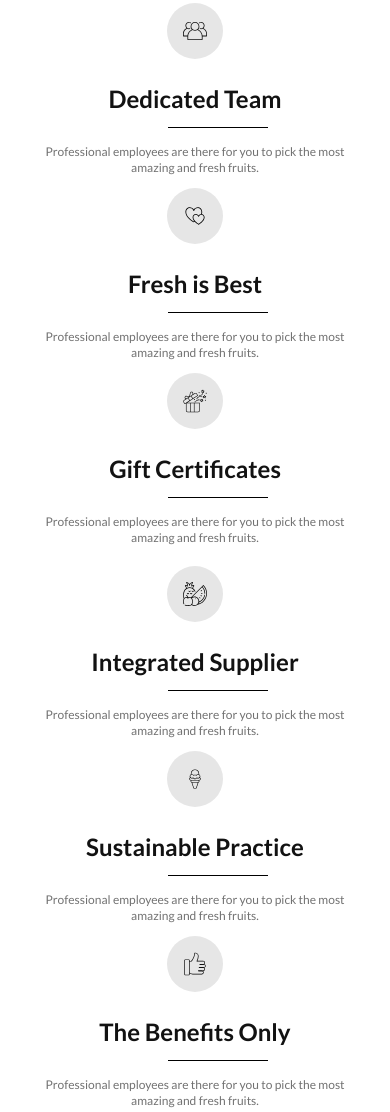
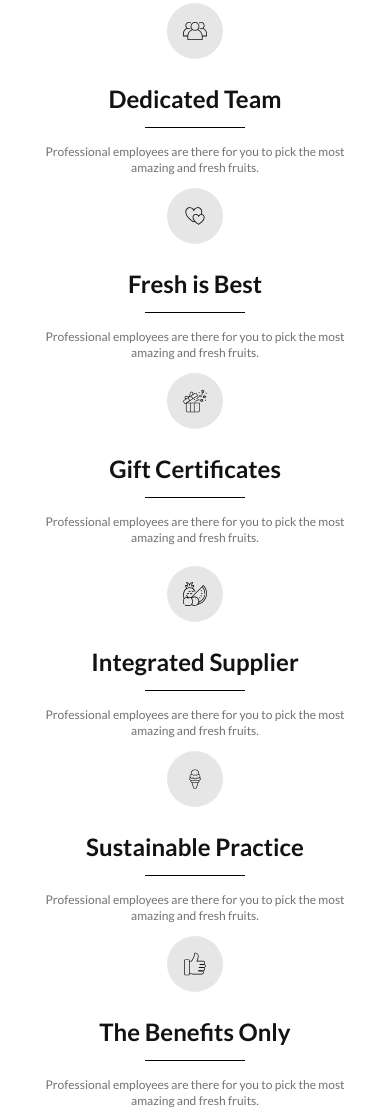
Before and after one commit to tahmidurrahmann/fruit-burst-assignment, a plain HTML site: page index.html in a window 390 px wide. Shown: the part 4499-5611 px from the top of the page. Drawn offline with nearby package versions, Linux system fonts and the light colour scheme.

Commit message:
added the edited horizontal mx auto section

```diff
--- a/index.html
+++ b/index.html
@@ -502,7 +502,7 @@
                             </div>
                             <div class="px-10 md:px-0">
                                 <h1 class=" text-[#121212] font-extrabold text-2xl pb-3">Dedicated Team</h1>
-                                <div class="w-[100px] h-[1px] bg-black ml-32 md:ml-60 lg:ml-0"></div>
+                                <div class="w-[100px] h-[1px] bg-black mx-auto lg:ml-0"></div>
                                 <p class="text-[#12121299] font-medium text-xs md:text-base pt-4">Professional employees are there for you to pick the most amazing and fresh fruits.</p>
                             </div>
                         </div>
@@ -514,7 +514,7 @@
                                 </div>
                             <div class="px-10 md:px-0">
                                 <h1 class=" text-[#121212] font-extrabold text-2xl pb-3">Fresh is Best</h1>
-                                <div class="w-[100px] h-[1px] bg-black ml-32 md:ml-60 lg:ml-0"></div>
+                                <div class="w-[100px] h-[1px] bg-black  mx-auto lg:ml-0"></div>
                                 <p class="text-[#12121299] font-medium text-xs md:text-base pt-4">Professional employees are there for you to pick the most amazing and fresh fruits.</p>
                             </div>
                         </div>
@@ -544,7 +544,7 @@
                             </div>
                             <div class="px-10 md:px-0">
                                 <h1 class="text-[#121212] font-extrabold text-2xl pb-3">Gift Certificates</h1>
-                                <div class="w-[100px] h-[1px] bg-black ml-32 md:ml-60 lg:ml-0"></div>
+                                <div class="w-[100px] h-[1px] bg-black mx-auto lg:ml-0"></div>
                                 <p class="text-[#12121299] font-medium text-xs md:text-base pt-4">Professional employees are there for you to pick the most amazing and fresh fruits.</p>
                             </div>
                         </div>
@@ -560,7 +560,7 @@
                         <div class="flex flex-col-reverse lg:flex-row gap-6 items-center mt-5 lg:mt-0">
                             <div class="text-center lg:text-end px-10 md:px-0">
                                 <h1 class=" text-[#121212] font-extrabold text-2xl pb-3">Integrated Supplier</h1>
-                                <div class="w-[100px] h-[1px] bg-black ml-32 md:ml-60 lg:ml-72"></div>
+                                <div class="w-[100px] h-[1px] bg-black mx-auto lg:ml-72"></div>
                                 <p class="text-[#12121299] font-medium text-xs md:text-base pt-4">Professional employees are there for you to pick the most amazing and fresh fruits.</p>
                             </div>
                             <div class="bg-[#1212121A] p-4 rounded-full">
@@ -589,7 +589,7 @@
 
                             <div class="text-center lg:text-end px-10 md:px-0">
                                 <h1 class=" text-[#121212] font-extrabold text-2xl pb-3">Sustainable Practice</h1>
-                                <div class="w-[100px] h-[1px] bg-black  ml-32 md:ml-60 lg:ml-72"></div>
+                                <div class="w-[100px] h-[1px] bg-black mx-auto lg:ml-72"></div>
                                 <p class="text-[#12121299] font-medium text-xs md:text-base pt-4">Professional employees are there for you to pick the most amazing and fresh fruits.</p>
                             </div>
                             <div class="bg-[#1212121A] p-4 rounded-full">
@@ -603,7 +603,7 @@
 
                             <div class="text-center lg:text-end px-10 md:px-0">
                                 <h1 class=" text-[#121212] font-extrabold text-2xl pb-3">The Benefits Only</h1>
-                                <div class="w-[100px] h-[1px] bg-black  ml-32 md:ml-60 lg:ml-72"></div>
+                                <div class="w-[100px] h-[1px] bg-black mx-auto lg:ml-72"></div>
                                 <p class="text-[#12121299] font-medium text-xs md:text-base pt-4">Professional employees are there for you to pick the most amazing and fresh fruits.</p>
                             </div>
                             <div class="bg-[#1212121A] p-4 rounded-full">
```
